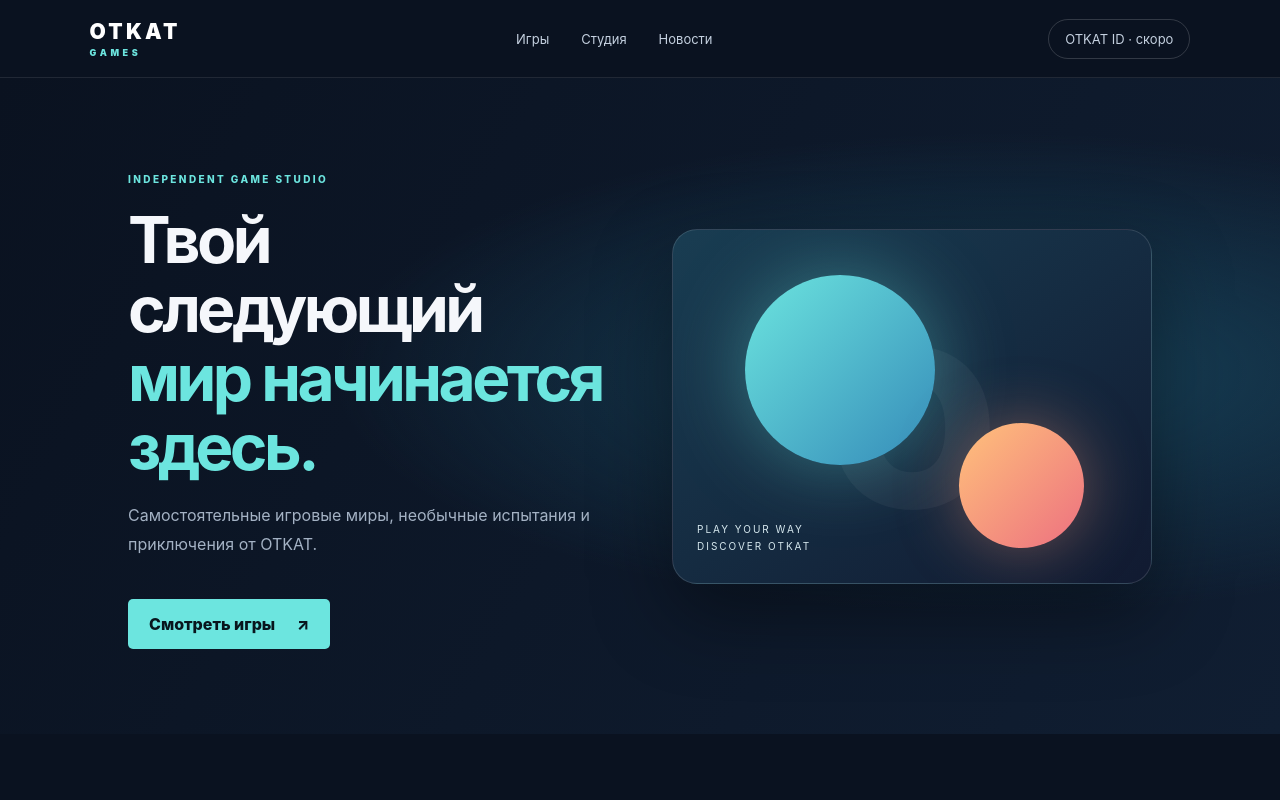
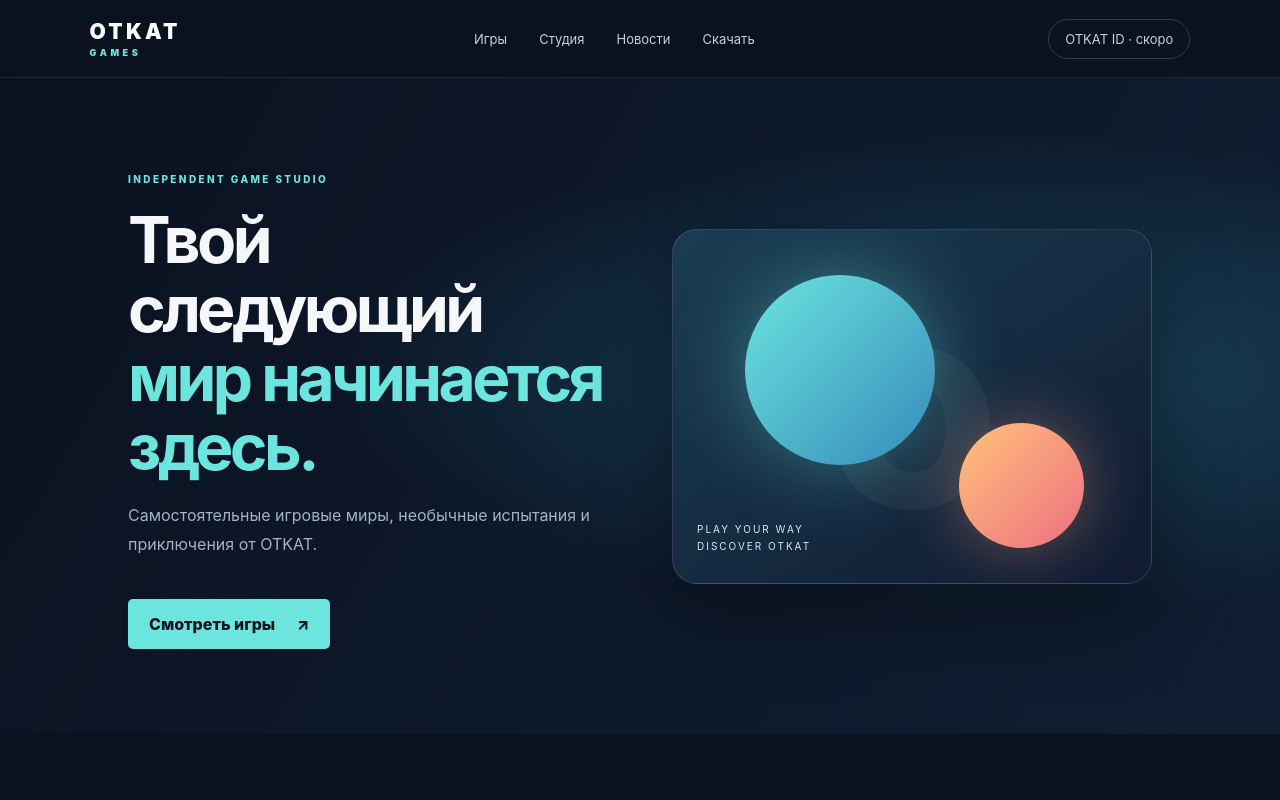
Before and after one commit to OTKAT628/otkat-games, a plain HTML site: page web/index.html in a window 1280 px wide. Shown: the top 800 px of the page. Drawn offline with Linux system fonts and the light colour scheme.

Commit message:
Add downloads navigation link

```diff
--- a/web/index.html
+++ b/web/index.html
@@ -5,7 +5,7 @@
 <title>OTKAT — Игровая студия</title><meta name="description" content="OTKAT — независимая игровая студия. Открывай наши игры и следи за разработкой."><link rel="stylesheet" href="styles.css">
 </head>
 <body>
-<header class="nav"><a class="logo" href="index.html">OTKAT<span>GAMES</span></a><nav><a href="#games">Игры</a><a href="#studio">Студия</a><a href="#news">Новости</a></nav><a class="account" href="#account">OTKAT ID · скоро</a></header>
+<header class="nav"><a class="logo" href="index.html">OTKAT<span>GAMES</span></a><nav><a href="#games">Игры</a><a href="#studio">Студия</a><a href="#news">Новости</a><a href="downloads/index.html">Скачать</a></nav><a class="account" href="#account">OTKAT ID · скоро</a></header>
 <main>
 <section class="hero"><div class="hero-text"><p class="eyebrow">INDEPENDENT GAME STUDIO</p><h1>Твой следующий<br><em>мир начинается здесь.</em></h1><p class="intro">Самостоятельные игровые миры, необычные испытания и приключения от OTKAT.</p><a class="button" href="#games">Смотреть игры <span>↗</span></a></div><div class="hero-visual"><div class="glow"></div><div class="orb orb-a"></div><div class="orb orb-b"></div><div class="symbol">O</div><p>PLAY YOUR WAY<br>DISCOVER OTKAT</p></div></section>
 <section class="section" id="games"><div class="section-title"><div><p class="eyebrow">НАШИ ПРОЕКТЫ</p><h2>Выбирай своё приключение</h2></div><p>Каждая игра — самостоятельный мир со своим характером.</p></div><div class="cards">
```
